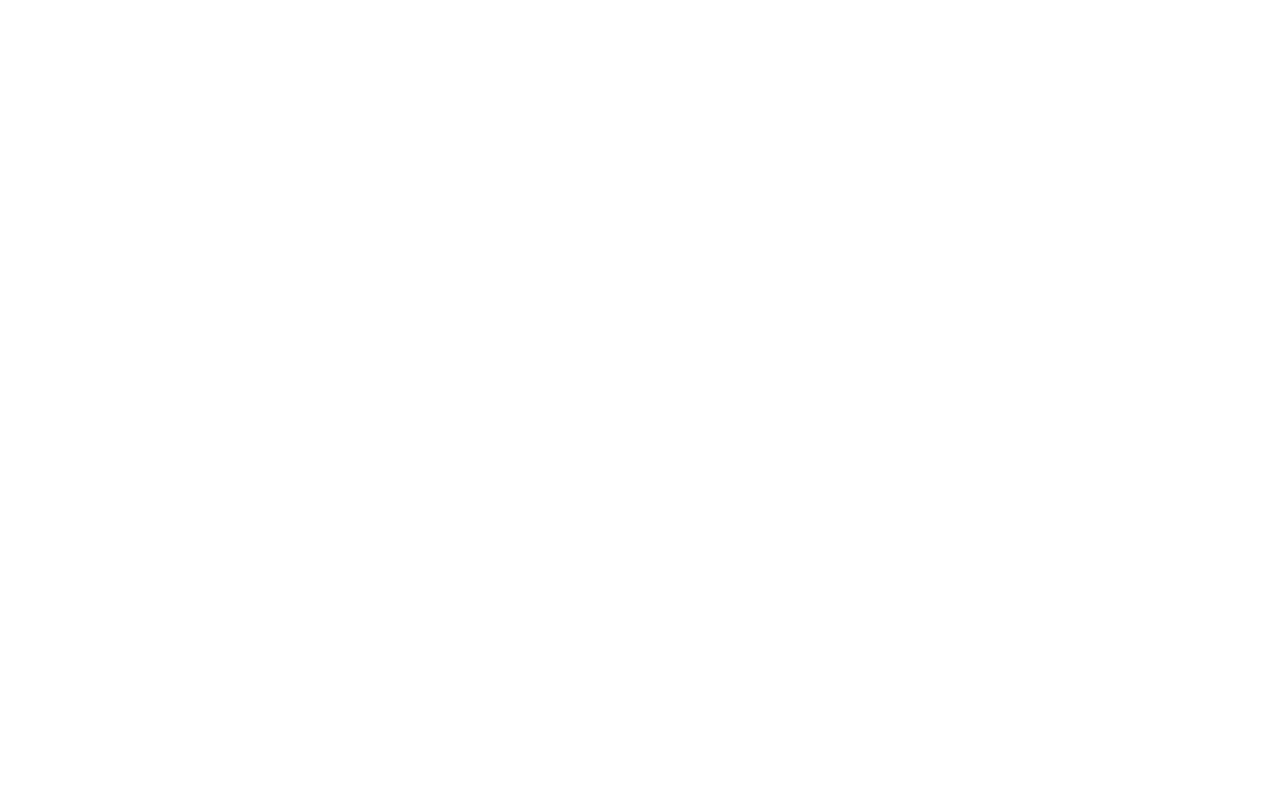
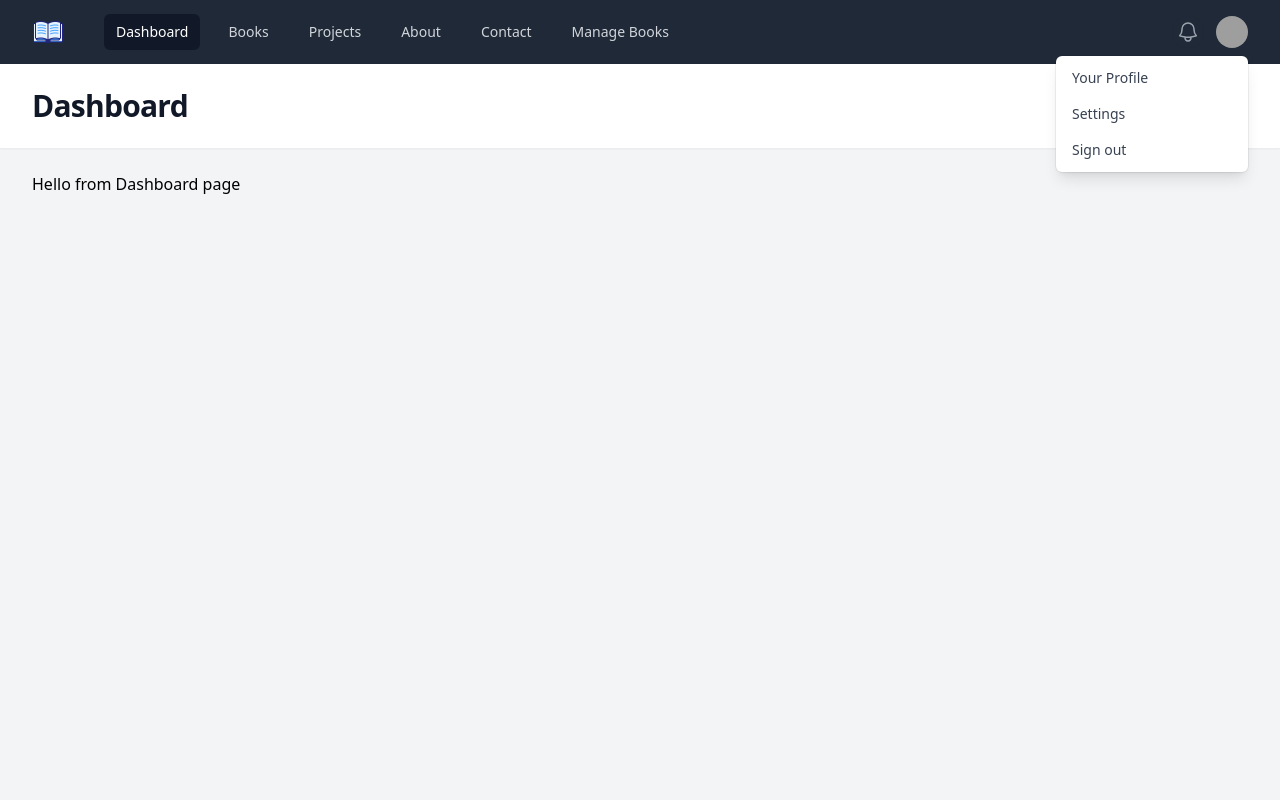
Before and after one commit to AregawiF/book-review-app, a PHP site: page / in a window 1280 px wide. Before the commit the page is empty. Run offline with PHP 8.4, Linux system fonts and the light colour scheme; some libraries are stand-ins or nearby versions; grey boxes are pictures that could not be loaded.

Commit message:
created partials

```diff
--- a/index.php
+++ b/index.php
@@ -1 +1,5 @@
 <?php
+
+$heading = "Dashboard";
+
+require "./views/index.view.php";
--- /dev/null
+++ b/views/index.view.php
@@ -0,0 +1,13 @@
+<?php require("partials/head.php") ?>
+<?php require("partials/nav.php") ?>
+
+<?php require("partials/banner.php") ?>
+
+
+<main>
+    <div class="mx-auto max-w-7xl px-4 py-6 sm:px-6 lg:px-8">
+        Hello from Dashboard page
+    </div>
+</main>
+
+<?php require("partials/foot.php") ?>
--- /dev/null
+++ b/views/partials/banner.php
@@ -0,0 +1,5 @@
+<header class="bg-white shadow-sm">
+    <div class="mx-auto max-w-7xl px-4 py-6 sm:px-6 lg:px-8">
+        <h1 class="text-3xl font-bold tracking-tight text-gray-900"><?= $heading ?></h1>
+    </div>
+</header>
--- /dev/null
+++ b/views/partials/foot.php
@@ -0,0 +1,6 @@
+
+</div>
+
+</body>
+
+</html>
--- /dev/null
+++ b/views/partials/head.php
@@ -0,0 +1,12 @@
+<!DOCTYPE html>
+<html lang="en" class="h-full bg-gray-100">
+
+<head>
+    <meta charset="UTF-8">
+    <meta name="viewport" content="width=device-width, initial-scale=1.0">
+    <title>Book Rev</title>
+    <script src="https://cdn.tailwindcss.com"></script>
+</head>
+
+<body class="h-full">
+    <div class="min-h-full">
--- /dev/null
+++ b/views/partials/nav.php
@@ -0,0 +1,112 @@
+<nav class="bg-gray-800">
+    <div class="mx-auto max-w-7xl px-4 sm:px-6 lg:px-8">
+        <div class="flex h-16 items-center justify-between">
+            <div class="flex items-center">
+                <div class="shrink-0">
+                    <img class="size-8" src="./public/book_icon.png" alt="Book Rev">
+                </div>
+                <div class="hidden md:block">
+                    <div class="ml-10 flex items-baseline space-x-4">
+                        <!-- Current: "bg-gray-900 text-white", Default: "text-gray-300 hover:bg-gray-700 hover:text-white" -->
+                        <a href="#" class="rounded-md bg-gray-900 px-3 py-2 text-sm font-medium text-white" aria-current="page">Dashboard</a>
+                        <a href="#" class="rounded-md px-3 py-2 text-sm font-medium text-gray-300 hover:bg-gray-700 hover:text-white">Books</a>
+                        <a href="#" class="rounded-md px-3 py-2 text-sm font-medium text-gray-300 hover:bg-gray-700 hover:text-white">Projects</a>
+                        <a href="#" class="rounded-md px-3 py-2 text-sm font-medium text-gray-300 hover:bg-gray-700 hover:text-white">About</a>
+                        <a href="#" class="rounded-md px-3 py-2 text-sm font-medium text-gray-300 hover:bg-gray-700 hover:text-white">Contact</a>
+                        <a href="#" class="rounded-md px-3 py-2 text-sm font-medium text-gray-300 hover:bg-gray-700 hover:text-white">Manage Books</a>
+
+                    </div>
+                </div>
+            </div>
+            <div class="hidden md:block">
+                <div class="ml-4 flex items-center md:ml-6">
+                    <button type="button" class="relative rounded-full bg-gray-800 p-1 text-gray-400 hover:text-white focus:ring-2 focus:ring-white focus:ring-offset-2 focus:ring-offset-gray-800 focus:outline-hidden">
+                        <span class="absolute -inset-1.5"></span>
+                        <span class="sr-only">View notifications</span>
+                        <svg class="size-6" fill="none" viewBox="0 0 24 24" stroke-width="1.5" stroke="currentColor" aria-hidden="true" data-slot="icon">
+                            <path stroke-linecap="round" stroke-linejoin="round" d="M14.857 17.082a23.848 23.848 0 0 0 5.454-1.31A8.967 8.967 0 0 1 18 9.75V9A6 6 0 0 0 6 9v.75a8.967 8.967 0 0 1-2.312 6.022c1.733.64 3.56 1.085 5.455 1.31m5.714 0a24.255 24.255 0 0 1-5.714 0m5.714 0a3 3 0 1 1-5.714 0" />
+                        </svg>
+                    </button>
+
+                    <!-- Profile dropdown -->
+                    <div class="relative ml-3">
+                        <div>
+                            <button type="button" class="relative flex max-w-xs items-center rounded-full bg-gray-800 text-sm focus:ring-2 focus:ring-white focus:ring-offset-2 focus:ring-offset-gray-800 focus:outline-hidden" id="user-menu-button" aria-expanded="false" aria-haspopup="true">
+                                <span class="absolute -inset-1.5"></span>
+                                <span class="sr-only">Open user menu</span>
+                                <img class="size-8 rounded-full" src="https://images.unsplash.com/photo-1472099645785-5658abf4ff4e?ixlib=rb-1.2.1&ixid=eyJhcHBfaWQiOjEyMDd9&auto=format&fit=facearea&facepad=2&w=256&h=256&q=80" alt="">
+                            </button>
+                        </div>
+
+                        <!--
+            Dropdown menu, show/hide based on menu state.
+
+            Entering: "transition ease-out duration-100"
+            From: "transform opacity-0 scale-95"
+            To: "transform opacity-100 scale-100"
+            Leaving: "transition ease-in duration-75"
+            From: "transform opacity-100 scale-100"
+            To: "transform opacity-0 scale-95"
+        -->
+                        <div class="absolute right-0 z-10 mt-2 w-48 origin-top-right rounded-md bg-white py-1 ring-1 shadow-lg ring-black/5 focus:outline-hidden" role="menu" aria-orientation="vertical" aria-labelledby="user-menu-button" tabindex="-1">
+                            <!-- Active: "bg-gray-100 outline-hidden", Not Active: "" -->
+                            <a href="#" class="block px-4 py-2 text-sm text-gray-700" role="menuitem" tabindex="-1" id="user-menu-item-0">Your Profile</a>
+                            <a href="#" class="block px-4 py-2 text-sm text-gray-700" role="menuitem" tabindex="-1" id="user-menu-item-1">Settings</a>
+                            <a href="#" class="block px-4 py-2 text-sm text-gray-700" role="menuitem" tabindex="-1" id="user-menu-item-2">Sign out</a>
+                        </div>
+                    </div>
+                </div>
+            </div>
+            <div class="-mr-2 flex md:hidden">
+                <!-- Mobile menu button -->
+                <button type="button" class="relative inline-flex items-center justify-center rounded-md bg-gray-800 p-2 text-gray-400 hover:bg-gray-700 hover:text-white focus:ring-2 focus:ring-white focus:ring-offset-2 focus:ring-offset-gray-800 focus:outline-hidden" aria-controls="mobile-menu" aria-expanded="false">
+                    <span class="absolute -inset-0.5"></span>
+                    <span class="sr-only">Open main menu</span>
+                    <!-- Menu open: "hidden", Menu closed: "block" -->
+                    <svg class="block size-6" fill="none" viewBox="0 0 24 24" stroke-width="1.5" stroke="currentColor" aria-hidden="true" data-slot="icon">
+                        <path stroke-linecap="round" stroke-linejoin="round" d="M3.75 6.75h16.5M3.75 12h16.5m-16.5 5.25h16.5" />
+                    </svg>
+                    <!-- Menu open: "block", Menu closed: "hidden" -->
+                    <svg class="hidden size-6" fill="none" viewBox="0 0 24 24" stroke-width="1.5" stroke="currentColor" aria-hidden="true" data-slot="icon">
+                        <path stroke-linecap="round" stroke-linejoin="round" d="M6 18 18 6M6 6l12 12" />
+                    </svg>
+                </button>
+            </div>
+        </div>
+    </div>
+
+    <!-- Mobile menu, show/hide based on menu state. -->
+    <div class="md:hidden" id="mobile-menu">
+        <div class="space-y-1 px-2 pt-2 pb-3 sm:px-3">
+            <!-- Current: "bg-gray-900 text-white", Default: "text-gray-300 hover:bg-gray-700 hover:text-white" -->
+            <a href="/" class="block rounded-md bg-gray-900 px-3 py-2 text-base font-medium text-white" aria-current="page">Dashboard</a>
+            <a href="#" class="block rounded-md px-3 py-2 text-base font-medium text-gray-300 hover:bg-gray-700 hover:text-white">Team</a>
+            <a href="#" class="block rounded-md px-3 py-2 text-base font-medium text-gray-300 hover:bg-gray-700 hover:text-white">Projects</a>
+            <a href="#" class="block rounded-md px-3 py-2 text-base font-medium text-gray-300 hover:bg-gray-700 hover:text-white">Calendar</a>
+            <a href="#" class="block rounded-md px-3 py-2 text-base font-medium text-gray-300 hover:bg-gray-700 hover:text-white">Reports</a>
+        </div>
+        <div class="border-t border-gray-700 pt-4 pb-3">
+            <div class="flex items-center px-5">
+                <div class="shrink-0">
+                    <img class="size-10 rounded-full" src="https://images.unsplash.com/photo-1472099645785-5658abf4ff4e?ixlib=rb-1.2.1&ixid=eyJhcHBfaWQiOjEyMDd9&auto=format&fit=facearea&facepad=2&w=256&h=256&q=80" alt="">
+                </div>
+                <div class="ml-3">
+                    <div class="text-base/5 font-medium text-white">Tom Cook</div>
+                    <div class="text-sm font-medium text-gray-400">tom@example.com</div>
+                </div>
+                <button type="button" class="relative ml-auto shrink-0 rounded-full bg-gray-800 p-1 text-gray-400 hover:text-white focus:ring-2 focus:ring-white focus:ring-offset-2 focus:ring-offset-gray-800 focus:outline-hidden">
+                    <span class="absolute -inset-1.5"></span>
+                    <span class="sr-only">View notifications</span>
+                    <svg class="size-6" fill="none" viewBox="0 0 24 24" stroke-width="1.5" stroke="currentColor" aria-hidden="true" data-slot="icon">
+                        <path stroke-linecap="round" stroke-linejoin="round" d="M14.857 17.082a23.848 23.848 0 0 0 5.454-1.31A8.967 8.967 0 0 1 18 9.75V9A6 6 0 0 0 6 9v.75a8.967 8.967 0 0 1-2.312 6.022c1.733.64 3.56 1.085 5.455 1.31m5.714 0a24.255 24.255 0 0 1-5.714 0m5.714 0a3 3 0 1 1-5.714 0" />
+                    </svg>
+                </button>
+            </div>
+            <div class="mt-3 space-y-1 px-2">
+                <a href="#" class="block rounded-md px-3 py-2 text-base font-medium text-gray-400 hover:bg-gray-700 hover:text-white">Your Profile</a>
+                <a href="#" class="block rounded-md px-3 py-2 text-base font-medium text-gray-400 hover:bg-gray-700 hover:text-white">Settings</a>
+                <a href="#" class="block rounded-md px-3 py-2 text-base font-medium text-gray-400 hover:bg-gray-700 hover:text-white">Sign out</a>
+            </div>
+        </div>
+    </div>
+</nav>
```
Also changed, not shown: book.php (added), public/book_icon.png (added).
